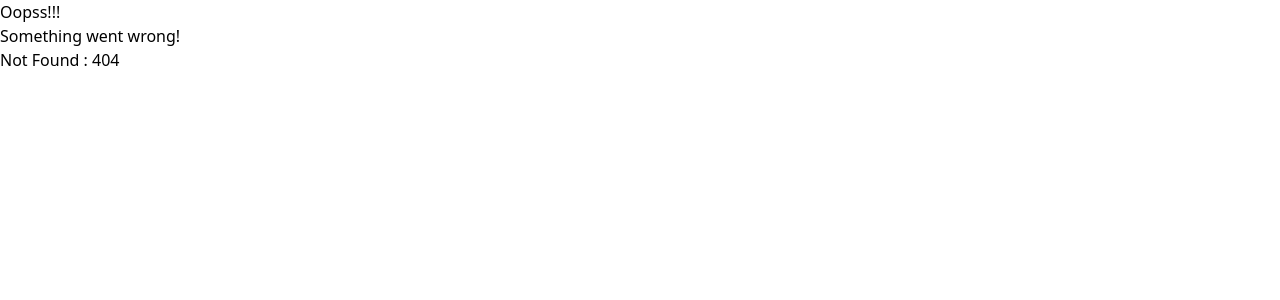
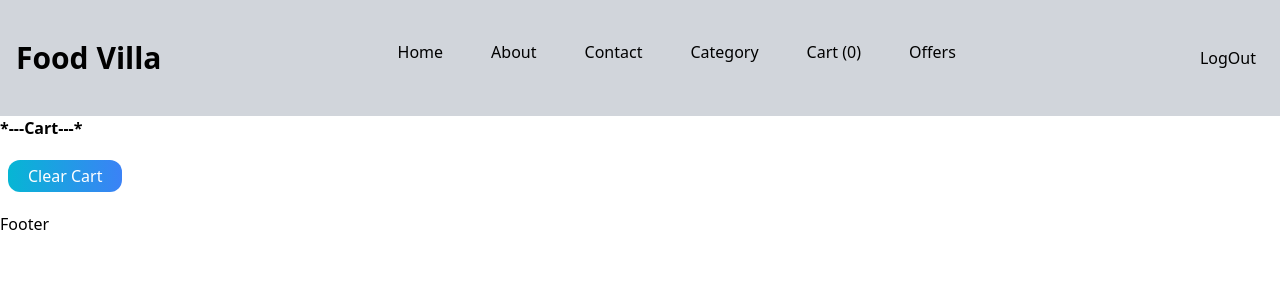
Before and after one commit to Anwar-3108/Learning-React, a React (Vite) app in the folder Chapter-5/: page /cart in a window 1280 px wide. Before the commit this address had no page. Shown: the top 300 px of the page. Built offline with nearby package versions, Linux system fonts and the light colour scheme.

Commit message:
created redux store,added dispatch actions and reducers,created slice , cart page

```diff
--- a/Chapter-5/package.json
+++ b/Chapter-5/package.json
@@ -23,8 +23,10 @@
     "tailwindcss": "^3.3.3"
   },
   "dependencies": {
+    "@reduxjs/toolkit": "^1.9.5",
     "react": "^18.2.0",
     "react-dom": "^18.2.0",
+    "react-redux": "^8.1.2",
     "react-router-dom": "^6.14.2"
   }
 }
--- a/Chapter-5/src/App.js
+++ b/Chapter-5/src/App.js
@@ -10,17 +10,29 @@ import RestaurantDetails from "./components/ReataurantDetails";
 // import Offers from "./components/offers";
 import { createBrowserRouter, RouterProvider, Outlet } from "react-router-dom";
 // import Shimmer from "./components/Shimmer";
+import { Provider } from 'react-redux';
+import store from "./utils/store";
+import Cart from "./components/Cart";
+
+
+
+
+
 const Offers = lazy(() => import("./components/Offers"))
-const About=lazy(()=>import("./components/About"))
+const About = lazy(() => import("./components/About"))
 
 const App = () => {
   return (
+
     <>
-      <HeaderComp  />
-      <Outlet  />
+    <Provider store={store}>
+    <HeaderComp />
+      <Outlet />
       <Footer />
-      {/* children */}
+    </Provider>
+
     </>
+
   );
 };
 
@@ -55,6 +67,11 @@ const appRouter = createBrowserRouter([
         path: "/restaurant/:id",
         element: <RestaurantDetails />,
       },
+      {
+        path:'/cart',
+        element:<Cart/>,
+        errorElement: <Error />,
+      }
 
     ],
   },
--- a/Chapter-5/src/components/Card.jsx
+++ b/Chapter-5/src/components/Card.jsx
@@ -2,12 +2,12 @@ import { img_cdn_url } from "../config";
 const Card = ({ name, cloudinaryImageId, totalRatingsString, cuisines ,costForTwo}) => {
     return (
       <>
-        <div className="w-64 h-60 mt-20 overflow-hidden">
+        <div className="w-64 h-60 mt-7 overflow-hidden rounded-xl bg-slate-100 shadow-2xl">
           <div className="overflow-hidden" style={{width:"100%"}}>
             <img src={img_cdn_url+cloudinaryImageId} alt="img" />
           </div>
           <div className="text-div">
-            <h2>{name}</h2>
+            <h2 className="font-bold">{name}</h2>
             <h3>{costForTwo}</h3>
             {/* <h4>{cuisines.join(',')}</h4> */}
             <h4>{cuisines}</h4>
--- a/Chapter-5/src/components/Cardlist.jsx
+++ b/Chapter-5/src/components/Cardlist.jsx
@@ -113,7 +113,7 @@ const Cardlist = () => {
             <>
               <Link to={`/restaurant/${elem?.info?.id}`} key={elem?.info?.id}>
                 {" "}
-                <Card {...elem?.info} />
+                <Card {...elem?.info}  />
                 {/* <Card {...elem.data} key={elem.data.id} /> */}
               </Link>
 
--- /dev/null
+++ b/Chapter-5/src/components/Cart.jsx
@@ -0,0 +1,37 @@
+import React from 'react'
+import {useSelector,useDispatch} from 'react-redux';
+import store from '../utils/store'
+import FoodItems from './FoodItems';
+import { clearCart } from '../utils/cartSlice';
+
+
+
+const Cart = () => {
+const cartItems = useSelector(store=>store.cart.items)
+
+console.log("cart items :- ",cartItems);
+
+const dispatch= useDispatch();
+const handleClearCart=()=>{
+dispatch(clearCart())
+}
+
+  return (
+  <>
+    <h1 className='font-bold'>*---Cart---*</h1>
+    <div className="clearCartDiv">
+        <button className="bg-gradient-to-r from-cyan-500 to-blue-500  text-white px-5 py-1 rounded-xl ml-2 mt-5 mb-5"
+          onClick={() => handleClearCart()} >Clear Cart</button>
+      </div>
+
+    {cartItems.map((elem)=>{
+      return  <FoodItems  key={elem?.id} {...elem} />
+    })}
+
+
+
+  </>
+  )
+}
+
+export default Cart
--- /dev/null
+++ b/Chapter-5/src/components/FoodItems.jsx
@@ -0,0 +1,15 @@
+import {img_cdn_url} from '../config'
+
+import React from 'react'
+
+function FoodItems({ name, cloudinaryImageId, totalRatingsString, cuisines ,costForTwo}) {
+  return (
+ <>
+    <img src={img_cdn_url+cloudinaryImageId} alt="img" />
+    <h2>{name}</h2>
+    <h3>{costForTwo/100}</h3>
+ </>
+  )
+}
+
+export default FoodItems
--- a/Chapter-5/src/components/Header.jsx
+++ b/Chapter-5/src/components/Header.jsx
@@ -1,38 +1,42 @@
 import { useState } from "react";
+import { useSelector } from "react-redux";
 import { Link } from "react-router-dom";
+import store from "../utils/store";
 
 const HeaderComp = () => {
   const [isLogin, setlogin] = useState(false);
 // console.log(props.children)
-
+ const cartItems = useSelector(store=> store.cart.items)
+ console.log(cartItems) ;
   return (
     <>
       <div className="flex justify-between bg-gray-300 ">
-        <h2 className="text-3xl font-bold py-10">Food Villa</h2>
+        <h2 className="text-3xl font-bold py-10 mx-4">Food Villa</h2>
 
         <div className="nav-links">
           <ul className="flex py-10">
             <Link to="/">
-              <li className="px-6  ">Home </li>
+              <li className="px-6 hover:font-bold ">Home </li>
             </Link>
             <Link to="/about">
-              <li className="px-6 ">About</li>
+              <li className="px-6 hover:font-bold  ">About</li>
             </Link>
             <Link to='/contact'>
-              <li className="px-6 ">Contact</li>
+              <li className="px-6 hover:font-bold ">Contact</li>
             </Link>
 
             <Link to='/category' >
-              <li className="px-6 ">Category</li>
+              <li className="px-6 hover:font-bold ">Category</li>
             </Link>
             <Link to='/cart'>
-              <li className="px-6 ">Cart</li>
+              <li className="px-6 hover:font-bold ">Cart {`(${cartItems.length})`}</li>
             </Link>
-            <Link to='/offers'><li className="px-6  ">Offers</li></Link>
+            <Link to='/offers'><li className="px-6  hover:font-bold ">Offers</li></Link>
+
           </ul>
         </div>
         {isLogin ? (
-          <button className="px-6  "
+          <button className="px-6  hover:font-bold  "
             onClick={() => {
               setlogin(false);
             }}
@@ -40,7 +44,7 @@ const HeaderComp = () => {
             Login
           </button>
         ) : (
-          <button className="px-6  "
+          <button className="px-6 hover:font-bold  "
             onClick={() => {
               setlogin(true);
             }}
--- a/Chapter-5/src/components/ReataurantDetails.jsx
+++ b/Chapter-5/src/components/ReataurantDetails.jsx
@@ -3,6 +3,8 @@ import { useParams, useRouteError } from "react-router-dom";
 import { img_cdn_url } from "../config";
 import Shimmer from "./Shimmer";
 import useRestaurant from "../utils/useRestaurant";
+import { addItem } from "../utils/cartSlice";
+import { useDispatch } from "react-redux";
 
 
 const ReataurantDetails = () => {
@@ -11,6 +13,19 @@ const ReataurantDetails = () => {
   console.log(err);
 
   const restaurant = useRestaurant(id)
+
+
+
+  const dispatch = useDispatch()
+  const handleAddItems = (restaurant) => {
+    dispatch(addItem(restaurant));
+  }
+
+
+
+
+
+
 
 
   return !restaurant ? (
@@ -23,6 +38,11 @@ const ReataurantDetails = () => {
       <h3>{restaurant?.costForTwoMessage}</h3>
       <h3>{restaurant?.cuisines?.join(",")}</h3>
       <h4>{restaurant?.avgRating} stars</h4>
+
+      <div className="addToCartDiv">
+        <button className="bg-gradient-to-r from-cyan-500 to-blue-500  text-white px-5 py-1 rounded-xl ml-2 mt-5 mb-5"
+          onClick={() => handleAddItems(restaurant)} >Add</button>
+      </div>
     </>
   );
 };
--- /dev/null
+++ b/Chapter-5/src/utils/cartSlice.js
@@ -0,0 +1,21 @@
+import { createSlice } from "@reduxjs/toolkit";
+
+const cartSlice = createSlice({
+    name:'cart' ,
+    initialState:{
+        items:[],
+    },
+    reducers:{
+        addItem:(state, action)=>{
+            state.items.push(action.payload)
+        },
+        removeItem:(state, action)=>{
+            state.items.pop()
+        },
+        clearCart:(state)=>{
+            state.items=[]
+        }
+    }
+})
+export default cartSlice.reducer ;
+export const {addItem, removeItem, clearCart} = cartSlice.actions;
--- /dev/null
+++ b/Chapter-5/src/utils/store.js
@@ -0,0 +1,69 @@
+import {configureStore } from '@reduxjs/toolkit' ;
+import cartSlice from './cartSlice';
+
+const store = configureStore({
+reducer:{
+    cart:cartSlice,
+}
+}) ;
+
+export default store ;
+
+
+
+/*
+
+====steps====
+
+1. create store
+    - import {configureStore} from '@redux/toolkit'
+    -stored the configration in store variable
+
+2. Provider
+    - Provide my store to app
+    -import { Provider } from 'react-redux'
+    -packed the <App/> component in <Provider></Provider> component
+    - passed my store as a props
+
+
+3. Slice
+   -import { createSlice } from "@reduxjs/toolkit"
+   -stored the createSlice api in cartSlice variable
+   -create slice with name "cart", initial state and reducers
+   -added the 'reducers'as object, inside the reducers added dispatcher actions,as a key and task what is does a function
+   -action name will be key and function will be there value
+   - function takes two parameters,, initialState as state , action
+    addItems:(state, action)=>{
+        // logic here
+    }
+    -we can create multiple actions inside reducers
+    -export const {addItems, removeItems, etc} = cartSlice.actions;
+    -export default cartSlice.reducer ;
+
+
+
+
+
+
+Put the Slice into Store
+
+   -inside store, added reducer as an object like this (name of this obj always will be reducer) -  reducer:{
+    cart:cartSlice,
+    user:UserSlice,
+    auth:authSlice
+    etc...
+}
+  -added Slices into it
+
+
+
+
+
+
+
+
+
+
+
+
+*/
```
Also changed, not shown: 2 other files (tests, documents, lock files or other folders).
